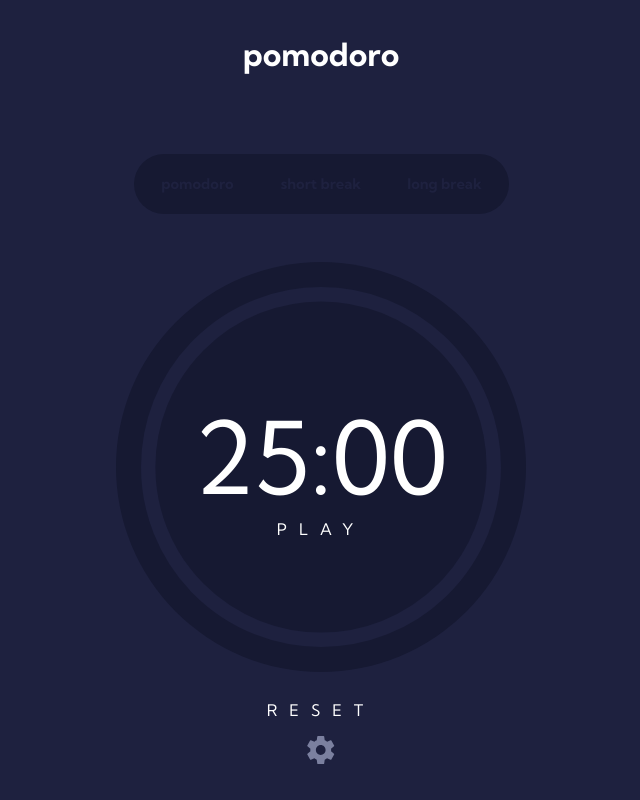
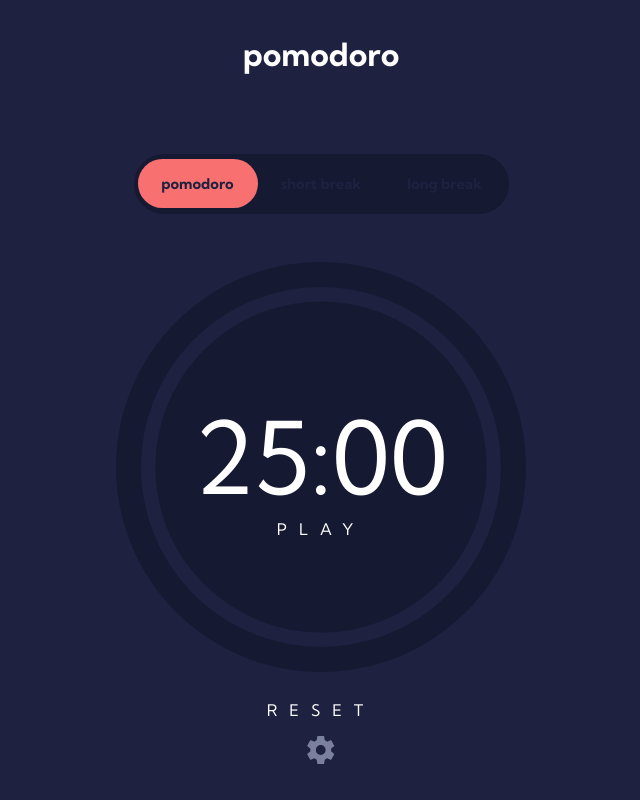
Before and after one commit to JeremDevX/pomodoro, a Next.js app: page / in a window 1280 px wide. Shown: the whole page, without its empty margins (319-959 px from the left). Built offline with nearby package versions, Linux system fonts and the light colour scheme.

Commit message:
feat: add ColorInit component for dynamic color settings and update TimerTabs styles

```diff
--- a/src/app/page.tsx
+++ b/src/app/page.tsx
@@ -3,11 +3,13 @@ import Timer from "@/components/Timer/Timer";
 import TimerTabs from "@/components/TimerTabs/TimerTabs";
 import styles from "./page.module.scss";
 import TimerConfig from "@/components/TimerConfig/TimerConfig";
+import ColorInit from "@/components/ColorSetting/ColorInit";
 
 export default function Home() {
   return (
     <main className={styles.main}>
       <h1 className={styles.title}>pomodoro</h1>
+      <ColorInit />
       <TimerTabs />
       <Timer />
       <TimerConfig />
--- /dev/null
+++ b/src/components/ColorSetting/ColorInit.tsx
@@ -0,0 +1,15 @@
+"use client";
+import { useEffect } from "react";
+import { useColorSettings } from "@/stores/useColorSettings";
+
+export default function ColorInit() {
+  const { currentColor } = useColorSettings();
+
+  useEffect(() => {
+    const body = document.body;
+    body.classList.remove("color-red", "color-blue", "color-violet");
+    body.classList.add(`color-${currentColor}`);
+  }, [currentColor]);
+
+  return null;
+}
--- a/src/components/ColorSetting/ColorSetting.tsx
+++ b/src/components/ColorSetting/ColorSetting.tsx
@@ -11,6 +11,7 @@ export default function ColorSetting() {
     body.classList.remove("color-red", "color-blue", "color-violet");
     body.classList.add(`color-${currentColor}`);
   }, [currentColor]);
+
   return (
     <div className={styles.colors}>
       <p className={styles.title}>COLOR</p>
--- a/src/components/TimerTabs/TimerTabs.module.scss
+++ b/src/components/TimerTabs/TimerTabs.module.scss
@@ -23,4 +23,8 @@
   height: 95%;
   cursor: pointer;
   font-weight: 700;
+
+  &:hover {
+    color: var(--foreground);
+  }
 }
```
